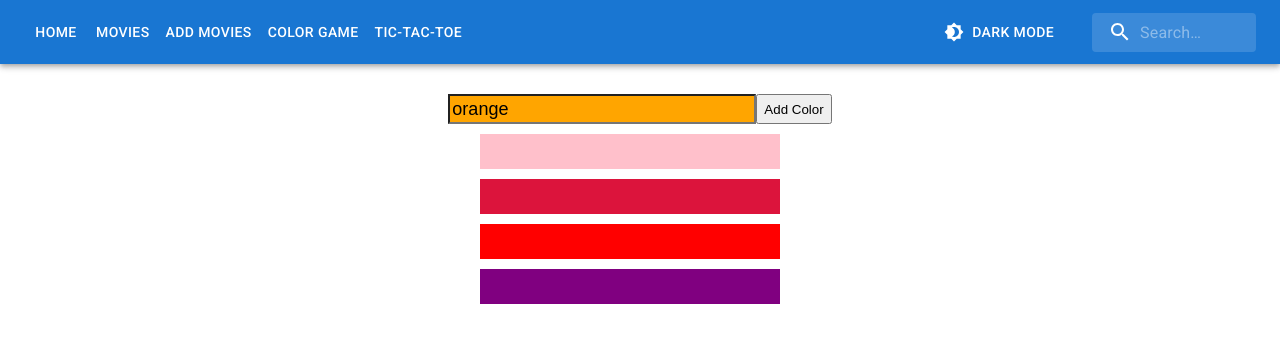
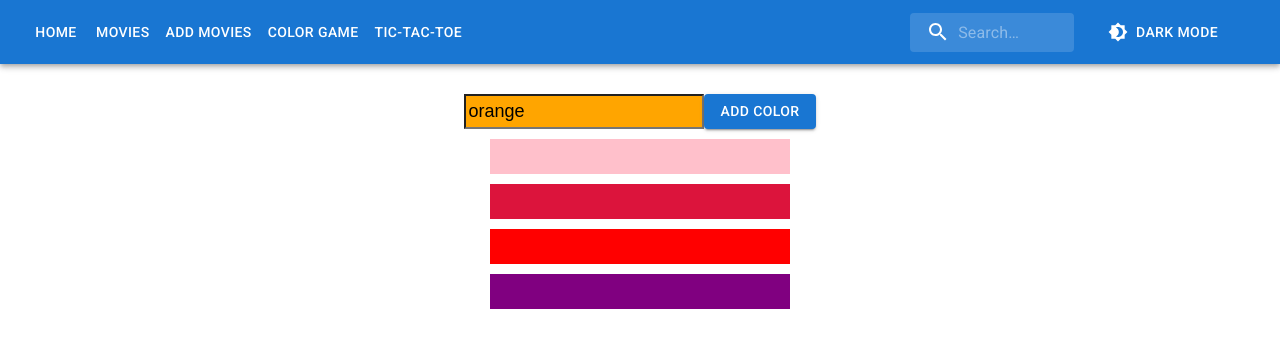
Before and after one commit to JeevarehaR/movies, a React (Create React App) app: page /color-game in a window 1280 px wide. Shown: the top 348 px of the page. Built offline with nearby package versions, Linux system fonts and the light colour scheme.

Commit message:
herokuAPI

```diff
--- a/src/AddColor.js
+++ b/src/AddColor.js
@@ -15,8 +15,6 @@ export function AddColor() {
     fontSize: "18px",
     FontFamily: "Sans-Serif",
     backgroundColor: color,
-    height: "24px",
-    width: "300px",
   };
   return (
     <div>
@@ -27,12 +25,12 @@ export function AddColor() {
           type="text"
           value={color}
         />
-        <button
+        <Button
           onClick={() => setColorList([...colorList, color])}
           variant="contained"
         >
           Add Color
-        </button>
+        </Button>
       </div>
       {colorList.map((clr) => (
         <ColorBox color={clr} />
--- a/src/App.css
+++ b/src/App.css
@@ -6,7 +6,9 @@
 .add-color {
   display: flex;
   justify-content: center;
-  margin-top: 30px;
+  margin: 30px 0 auto auto;
+  width: 100%;
+  height:  35px;
 }
 
 .movie-container {
--- a/src/App.js
+++ b/src/App.js
@@ -93,17 +93,7 @@ function App() {
               <Button color="inherit" onClick={() => navigate("/tic-tac-toe")}>
                 Tic-Tac-Toe
               </Button>
-              <Button
-                sx={{ marginLeft: "auto", marginRight: "30px" }}
-                color="inherit"
-                startIcon={
-                  mode === "dark" ? <Brightness7Icon /> : <Brightness4Icon />
-                }
-                onClick={() => setMode(mode == "light" ? "dark" : "light")}
-              >
-                {mode == "light" ? "dark" : "light"} MODE
-              </Button>
-              <Search sx={{ marginRight: 0 }}>
+              <Search sx={{ marginLeft: "auto", marginRight: 0 }}>
                 <SearchIconWrapper>
                   <SearchIcon />
                 </SearchIconWrapper>
@@ -114,6 +104,16 @@ function App() {
                   inputProps={{ "aria-label": "search" }}
                 />
               </Search>
+              <Button
+                sx={{ margin: " 0 30px" }}
+                color="inherit"
+                startIcon={
+                  mode === "dark" ? <Brightness7Icon /> : <Brightness4Icon />
+                }
+                onClick={() => setMode(mode == "light" ? "dark" : "light")}
+              >
+                {mode == "light" ? "dark" : "light"} MODE
+              </Button>
             </Toolbar>
           </AppBar>
 
--- a/src/ColorBox.js
+++ b/src/ColorBox.js
@@ -3,8 +3,7 @@ export default function ColorBox({ color }) {
     backgroundColor: color,
     height: "35px",
     width: "300px",
-    marginTop: "10px",
-    marginLeft: "37.5%",
+    margin: "10px auto",
   };
 
   return <div style={styles}></div>;
--- a/src/MovieList.js
+++ b/src/MovieList.js
@@ -24,13 +24,13 @@ export function MovieList() {
     <div className="movie-list">
       {movieList.map((mv) => (
         <Movie
-          key={mv.id}
+          key={mv._id}
           movie={mv}
-          id={mv.id}
+          id={mv._id}
           deleteButton={
             <IconButton
               onClick={() => {
-                fetch(`${API}/movies/${mv.id}`, {
+                fetch(`${API}/movies/${mv._id}`, {
                   method: "DELETE",
                 }).then(() => getMovies());
               }}
--- a/src/global.js
+++ b/src/global.js
@@ -1 +1,5 @@
-export const API = "https://635191afdfe45bbd55c3c511.mockapi.io";
+// export const API = "https://635191afdfe45bbd55c3c511.mockapi.io";
+
+// export const API = "http://localhost:4000";
+
+export const API = "https://jeevr-node.herokuapp.com/";
```
